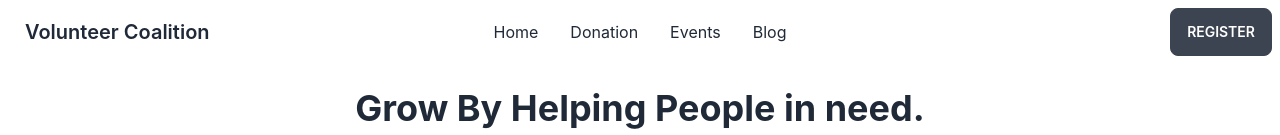
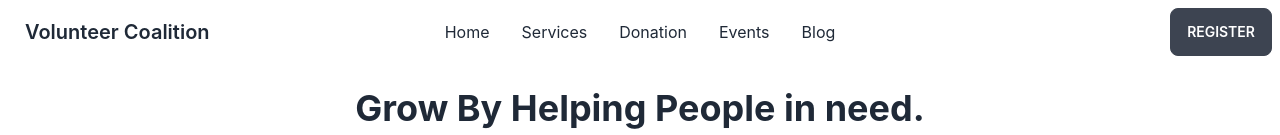
Before and after one commit to sowmik-sec/volunteer-coalition-client, a React (Create React App) app: page /services in a window 1280 px wide. Shown: the top 135 px of the page. Built offline with nearby package versions, Linux system fonts and the light colour scheme.

Commit message:
services route added in header

```diff
--- a/src/components/Shared/Header/Header.js
+++ b/src/components/Shared/Header/Header.js
@@ -50,6 +50,9 @@ const Header = () => {
             <Link to="/">Home</Link>
           </li>
           <li>
+            <Link to="/services">Services</Link>
+          </li>
+          <li>
             <Link to="/donation">Donation</Link>
           </li>
           <li>
```
